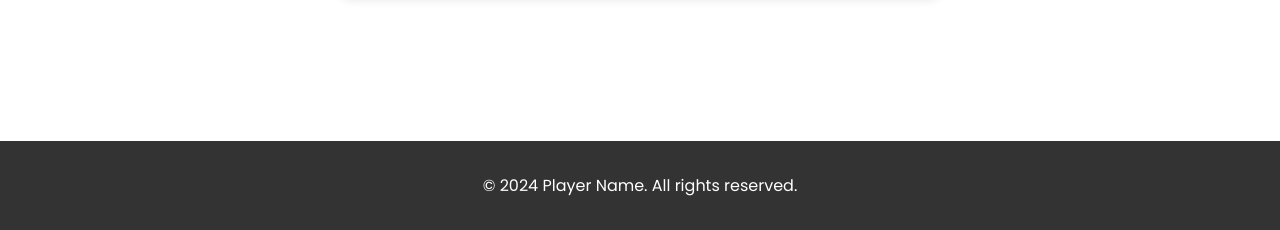
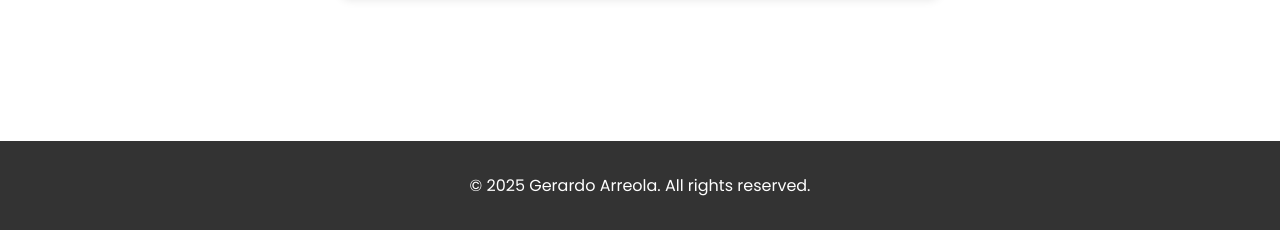
Before and after one commit to dieg00tfb/Gerado-Arreola-WebPortfolio, a plain HTML site: page contact.html in a window 1280 px wide. Shown: the part 739-969 px from the top of the page. Drawn offline with Linux system fonts and the light colour scheme.

Commit message:
Update contact.html

```diff
--- a/contact.html
+++ b/contact.html
@@ -58,7 +58,7 @@
     </section>
 
     <footer>
-        <p>&copy; 2024 Player Name. All rights reserved.</p>
+        <p>&copy; 2025 Gerardo Arreola. All rights reserved.</p>
     </footer>
 
     <script src="script.js"></script>
```
